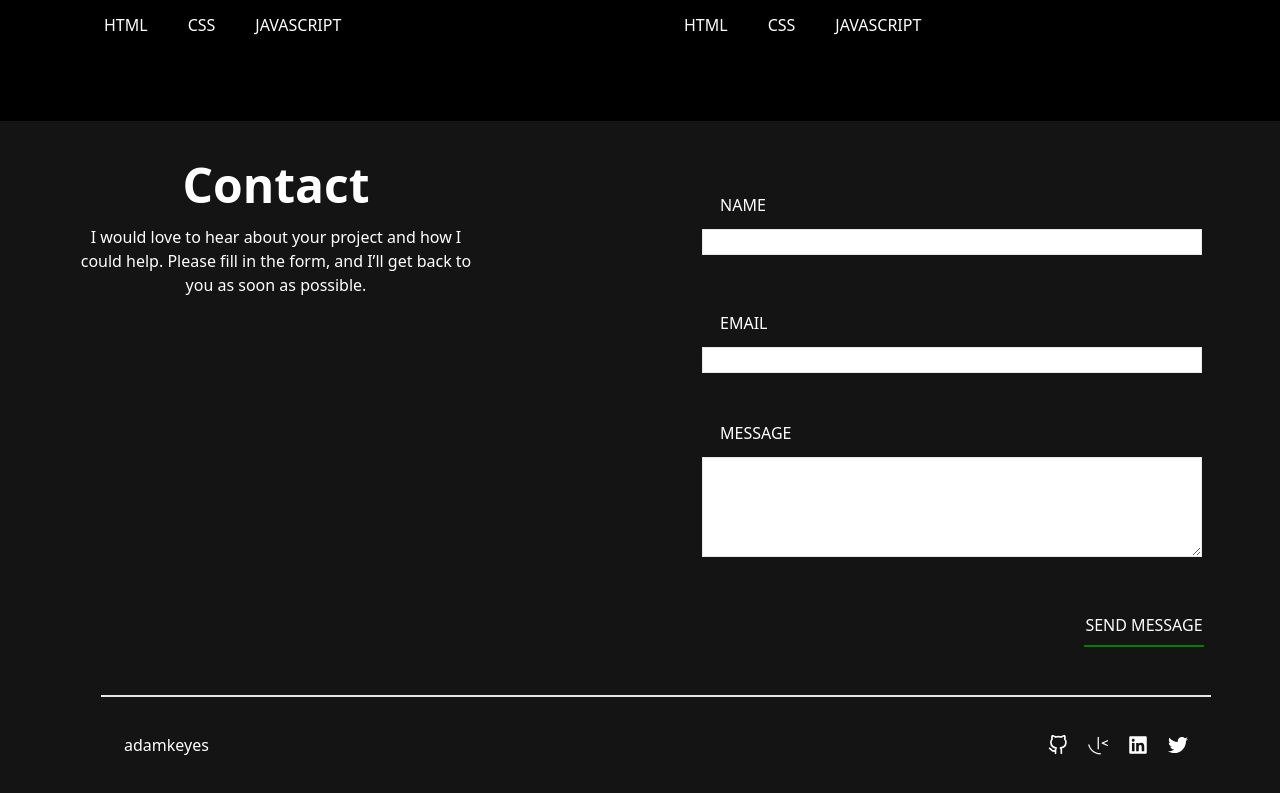
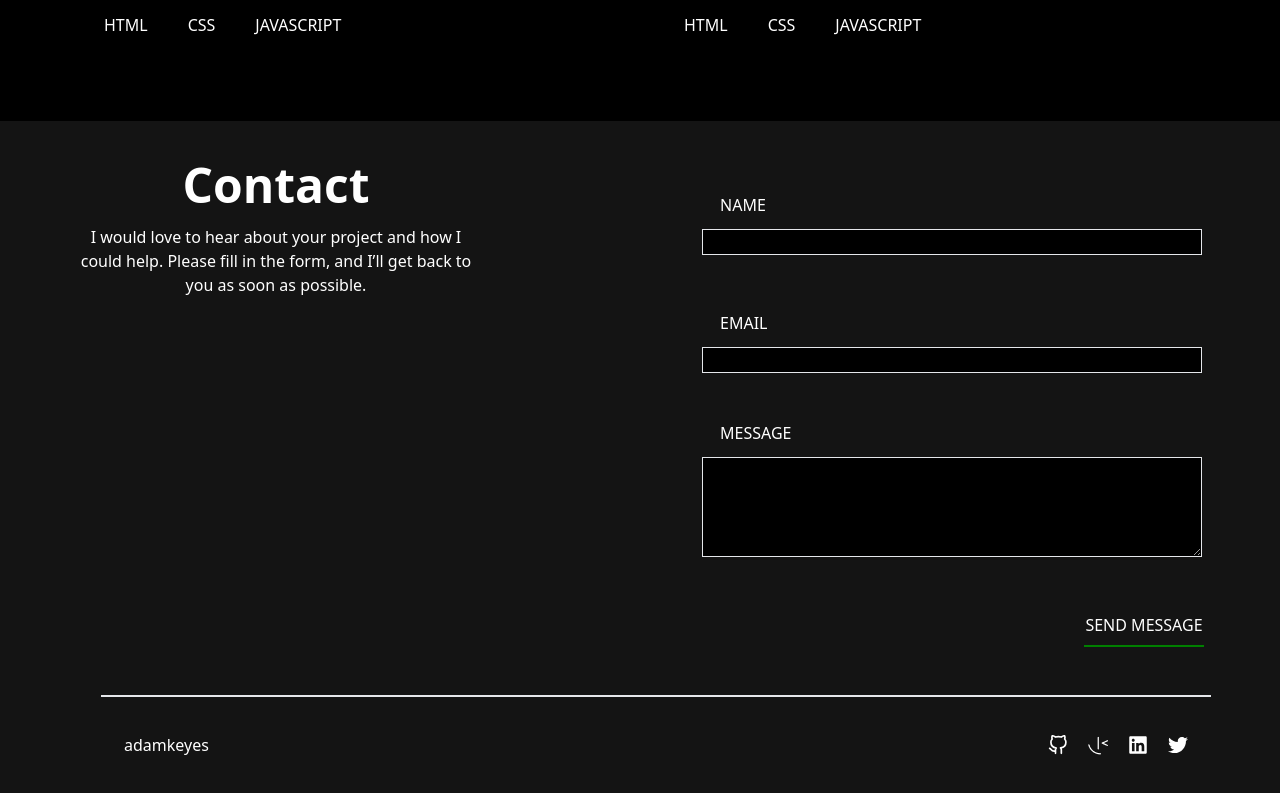
Before and after one commit to tiwavaldese/portfolio-project-for-developers, a React (Vite) app: page / in a window 1280 px wide. Shown: the part 2750-3543 px from the top of the page. Built offline with nearby package versions, Linux system fonts and the light colour scheme.

Commit message:
adding some background on the input field

```diff
--- a/src/components/ContactForm.jsx
+++ b/src/components/ContactForm.jsx
@@ -56,7 +56,7 @@ const ContactForm = () => {
             name='name'
             value={formData.name}
             onChange={handleChange}
-            className='block w-[300px] md:w-[500px] mt-3 border  mx-auto'
+            className='block w-[300px] md:w-[500px] mt-3 border  mx-auto bg-black'
           />
           {errors.name && <p className="text-red-500">{errors.name}</p>}
         </div>
@@ -68,7 +68,7 @@ const ContactForm = () => {
             name='email'
             value={formData.email}
             onChange={handleChange}
-            className='block w-[300px] md:w-[500px] mt-3 border  mx-auto'
+            className='block w-[300px] md:w-[500px] mt-3 border  mx-auto bg-black'
           />
           {errors.email && <p className="text-red-500">{errors.email}</p>}
         </div>
@@ -79,7 +79,7 @@ const ContactForm = () => {
             name='message'
             value={formData.message}
             onChange={handleChange}
-            className='block w-[300px] md:w-[500px] mt-3 border h-[100px]  mx-auto'
+            className='block w-[300px] md:w-[500px] mt-3 border h-[100px]  mx-auto bg-black'
           />
           {errors.message && <p className="text-red-500">{errors.message}</p>}
         </div>
```
